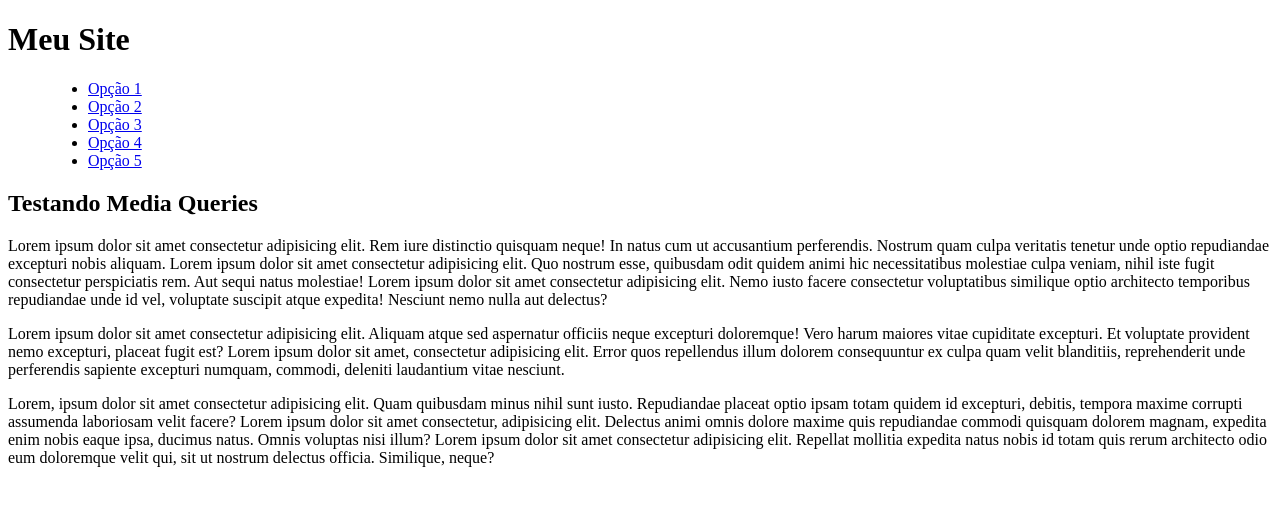
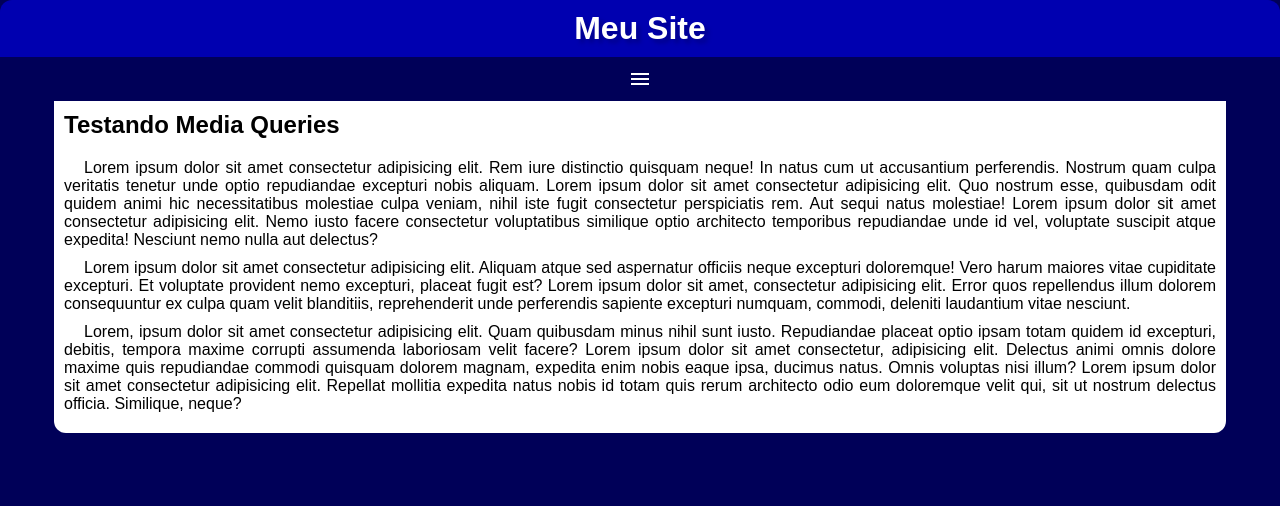
Before and after one commit to carloshenriquessa/html-css, a plain HTML site: page exercicios/ex026/mq005/index.html in a window 1280 px wide. Drawn offline with nearby package versions, Linux system fonts and the light colour scheme.

Commit message:
exercicio 026 005mq

```diff
--- /dev/null
+++ b/exercicios/ex026/mq005/estilos/style.css
@@ -0,0 +1,80 @@
+@charset "UTF-08";
+
+/*Mobile First*/
+
+*{
+    font-family: Arial, Helvetica, sans-serif;
+    margin: 0px;
+    padding: 0px;
+}
+
+body{
+    background-color: rgb(0, 0, 88);
+    color: white;
+}
+
+header{
+    background-color: rgb(0, 0, 176);
+    border-radius: 12px;
+}
+
+header>h1{
+    padding: 10px;
+    text-align: center;
+    text-shadow: 4px 4px 4px darkblue;
+}
+
+span#burguer{
+    background-color: rgb(0, 0, 88);
+    color: white;
+    display: block;
+    text-align: center;
+    padding: 10px;
+    cursor: pointer;
+}
+
+span#burguer:hover{
+    background-color: rgb(0, 183, 255);
+    color: rgb(0, 0, 88);
+}
+
+menu{
+    display: none;
+}
+
+menu>ul{
+    list-style-type: none;
+}
+
+menu>ul>li>a{
+    display: block;
+    padding: 10px;
+    text-decoration: none;
+    background-color: darkblue;
+    color: white;
+    text-align: center;
+    border-top: 2px solid rgb(0, 0, 88);
+}
+
+menu>ul>li>a:hover{
+    background-color: rgb(0, 183, 255);
+}
+
+main{
+    width: 90vw;
+    background-color: white;
+    margin: auto;
+    color: black;
+    padding: 10px;
+    border-bottom-right-radius: 12px;
+    border-bottom-left-radius: 12px;
+}
+
+article>h2{
+    padding-bottom: 20px;
+}
+article>p{
+    text-align: justify;
+    margin-bottom: 10px;
+    text-indent: 20px;
+}
--- a/exercicios/ex026/mq005/index.html
+++ b/exercicios/ex026/mq005/index.html
@@ -4,11 +4,14 @@
     <meta charset="UTF-8">
     <meta name="viewport" content="width=device-width, initial-scale=1.0">
     <title>Media Query</title>
+    <link rel="stylesheet" href="https://fonts.googleapis.com/css2?family=Material+Symbols+Outlined:opsz,wght,FILL,GRAD@20..48,100..700,0..1,-50..200&icon_names=menu" />
+    <link rel="stylesheet" href="estilos/style.css">
 </head>
 <body>
     <header>
         <h1>Meu Site</h1>
-        <menu>
+        <span id="burguer" class="material-symbols-outlined" onclick="clickMenu()">menu</span>
+        <menu id="itens">
             <ul>
                 <li><a href="#">Opção 1</a></li>
                 <li><a href="#">Opção 2</a></li>
@@ -26,5 +29,14 @@
              <p>Lorem, ipsum dolor sit amet consectetur adipisicing elit. Quam quibusdam minus nihil sunt iusto. Repudiandae placeat optio ipsam totam quidem id excepturi, debitis, tempora maxime corrupti assumenda laboriosam velit facere? Lorem ipsum dolor sit amet consectetur, adipisicing elit. Delectus animi omnis dolore maxime quis repudiandae commodi quisquam dolorem magnam, expedita enim nobis eaque ipsa, ducimus natus. Omnis voluptas nisi illum? Lorem ipsum dolor sit amet consectetur adipisicing elit. Repellat mollitia expedita natus nobis id totam quis rerum architecto odio eum doloremque velit qui, sit ut nostrum delectus officia. Similique, neque?</p>
         </article>
     </main>
+    <script>
+        function clickMenu(){
+            if (itens.style.display == 'block'){
+                itens.style.display = 'none'
+            } else{
+                itens.style.display = 'block'
+            }
+        }
+    </script>
 </body>
 </html>
```
